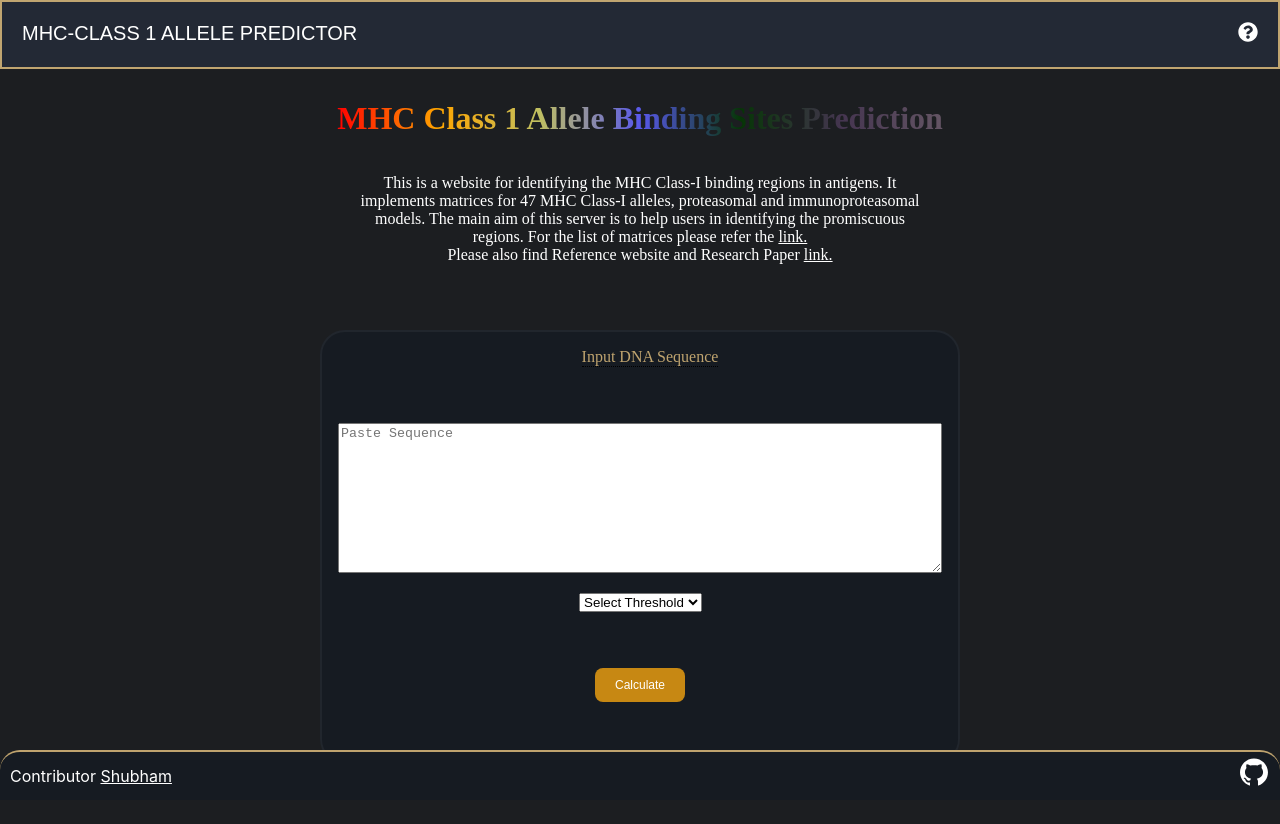
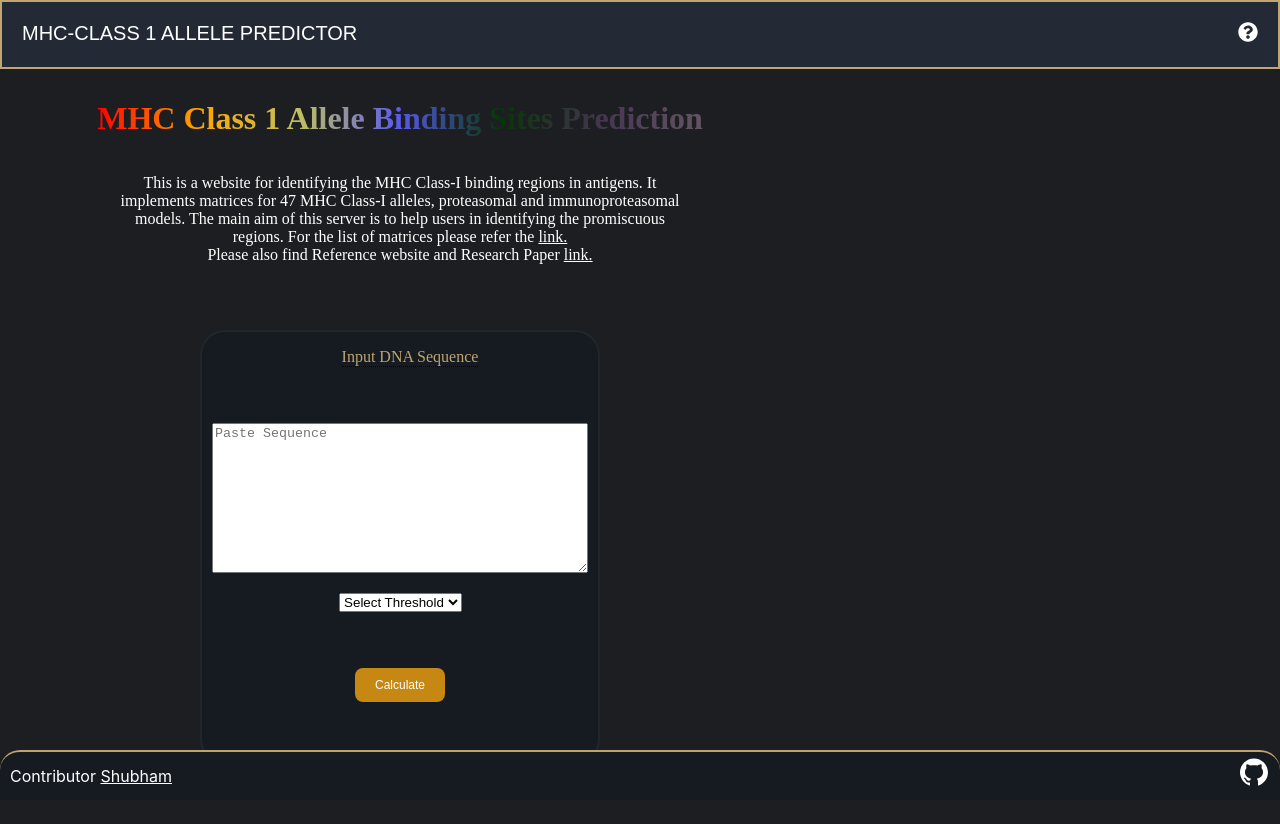
Before and after one commit to shubhpatr/mhc-allele-predictor, a Next.js app: page / in a window 1280 px wide. Shown: the top 824 px of the page. Built offline with nearby package versions, Linux system fonts and the light colour scheme.

Commit message:
Update globals.css

```diff
--- a/styles/globals.css
+++ b/styles/globals.css
@@ -21,3 +21,7 @@ a {
 * {
   box-sizing: border-box;
 }
+
+#__next {
+	width:100ch !important;
+  }
```
